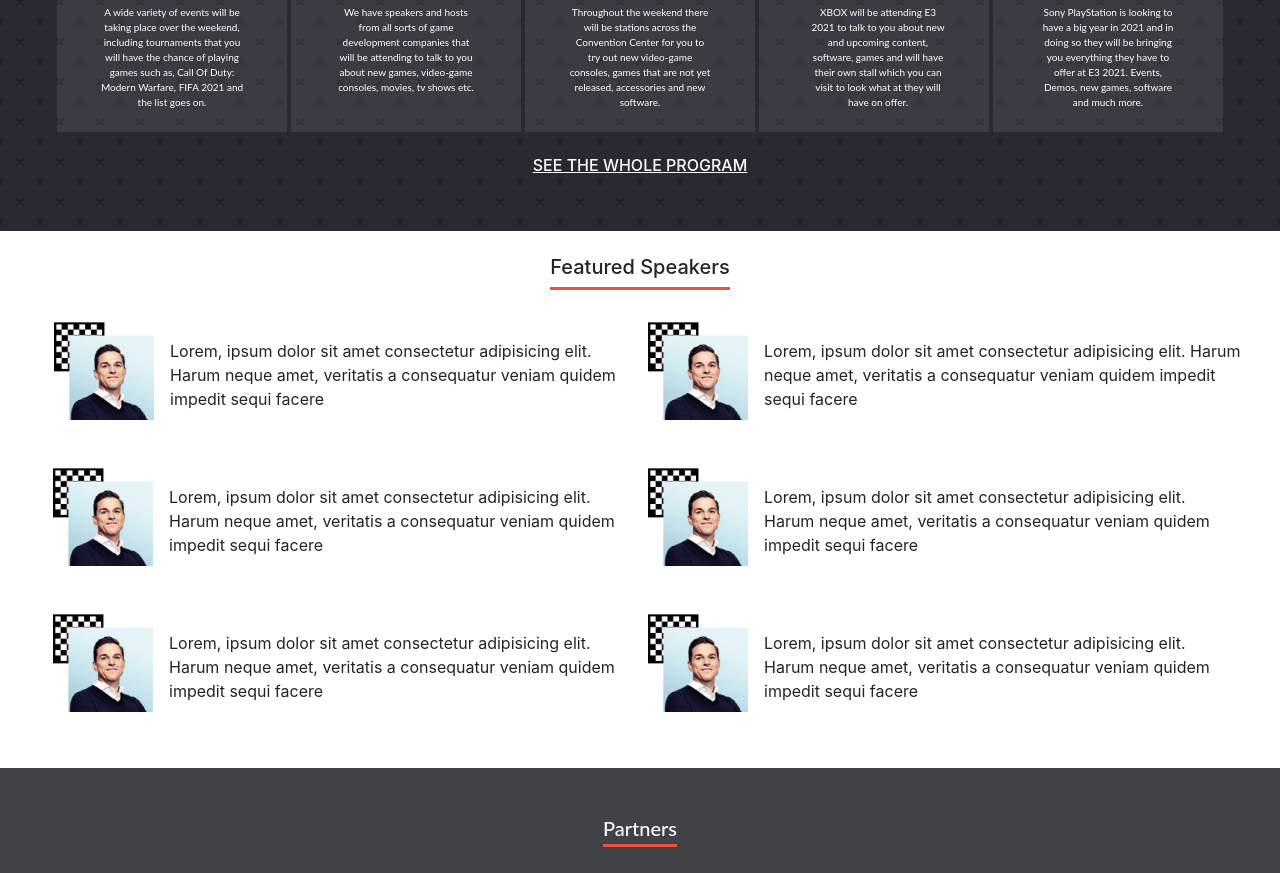
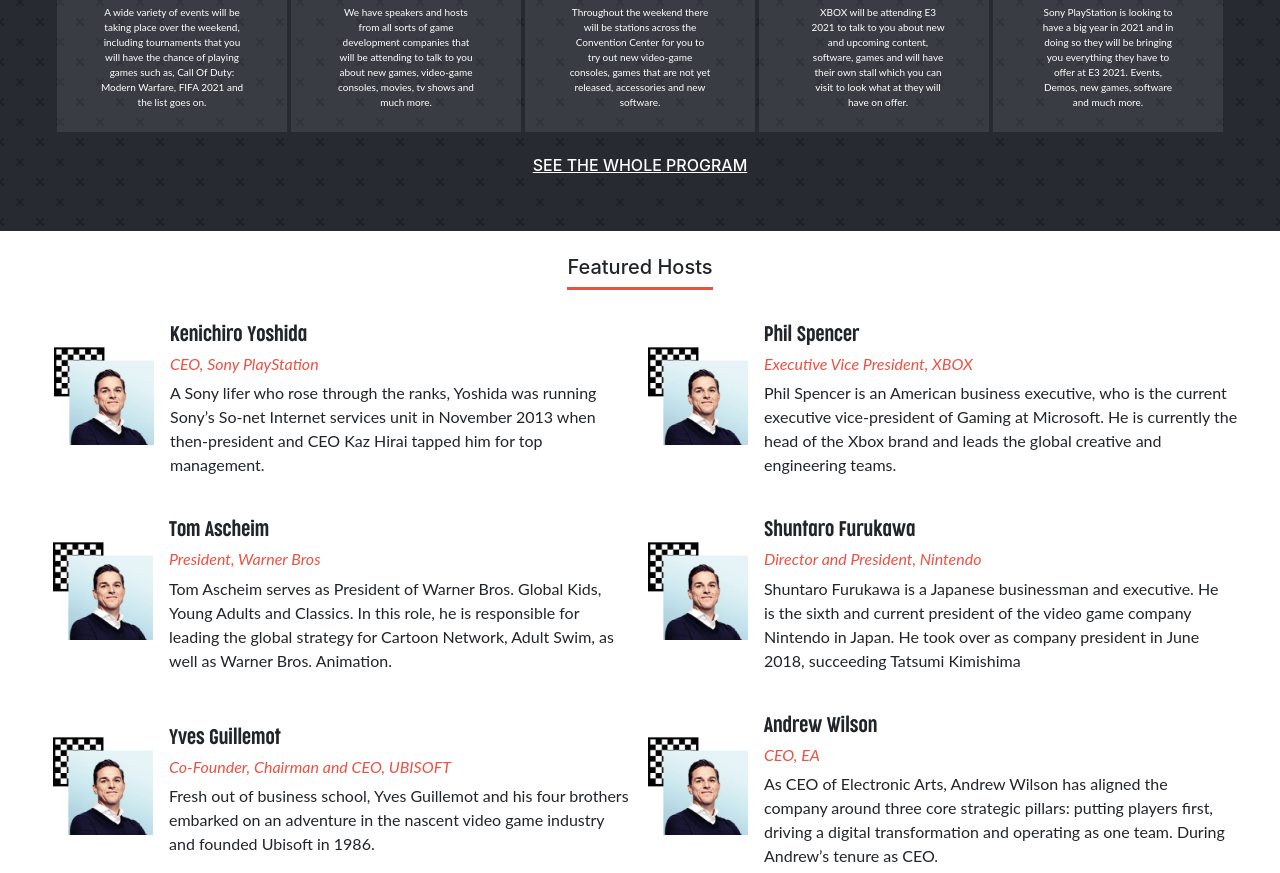
Before and after one commit to DcRonan/conference-page, a website: page index.html in a window 1280 px wide. Shown: the part 767-1640 px from the top of the page. Drawn offline with nearby package versions, Linux system fonts and the light colour scheme; a web font is replaced by a local one.

Commit message:
added names and bios of hosts

```diff
--- a/index.html
+++ b/index.html
@@ -129,7 +129,7 @@
       <div class="d-md-flex">
         <div class="d-flex flex-md-column flex-box bg-program-box program-box p-2 no-gutters mb-2 pt-md-3 pb-md-3">
           <div class="d-flex flex-md-column flex-text col-4 mb-md-2">
-            <i class="fas fa-user mb-md-2"></i>
+            <i class="fas fa-calendar-alt mb-md-2"></i>
             <span class="font-weight-bold pl-2 pl-md-0 m-md-0">
               Events
             </span>
@@ -141,19 +141,19 @@
         </div>
         <div class="p-2 flex-md-column flex-box bg-program-box program-box no-gutters mb-2 pt-md-3 pb-md-3">
           <div class="d-flex flex-md-column flex-text col-4 mb-md-2">
-            <i class="fas fa-user mb-md-2"></i>
+            <i class="fas fa-user-tie mb-md-2"></i>
             <span class="font-weight-bold pl-2 pl-md-0 m-md-0">
               Talks
             </span>
           </div>
           <div class="col-8 text-md-center pl-2 pl-md-0 text-lato-reg">
             We have speakers and hosts from all sorts of game development companies that will be attending to talk to
-            you about new games, video-game consoles, movies, tv shows etc.
+            you about new games, video-game consoles, movies, tv shows and much more.
           </div>
         </div>
         <div class="d-flex p-2 flex-md-column flex-box bg-program-box program-box no-gutters mb-2 pt-md-3 pb-md-3">
           <div class="d-flex flex-md-column flex-text col-4 mb-md-2">
-            <i class="fas fa-user mb-md-2"></i>
+            <i class="fas fa-gamepad mb-md-2"></i>
             <span class="font-weight-bold pl-2 pl-md-0 m-md-0">
               Demo
             </span>
@@ -165,7 +165,7 @@
         </div>
         <div class="d-flex p-2 flex-md-column flex-box bg-program-box program-box no-gutters mb-2 pt-md-3 pb-md-3">
           <div class="d-flex flex-md-column flex-text col-4 mb-md-2">
-            <i class="fas fa-user mb-md-2"></i>
+            <i class="fab fa-xbox mb-md-2"></i>
             <span class="font-weight-bold pl-2 pl-md-0 m-md-0">
               XBOX
             </span>
@@ -177,7 +177,7 @@
         </div>
         <div class="d-flex p-2 flex-md-column flex-box bg-program-box program-box no-gutters mb-2 pt-md-3 pb-md-3">
           <div class="d-flex flex-md-column flex-text col-4 mb-md-2">
-            <i class="fas fa-user mb-md-2"></i>
+            <i class="fab fa-playstation mb-md-2"></i>
             <span class="font-weight-bold pl-2 pl-md-0 m-md-0">
               PS
             </span>
@@ -204,25 +204,37 @@
     <!-- FEATURED SPEAKERS -->
     <section class="row container-fluid no-gutters speakers pt-4 pb-4">
       <h5 class="pb-2 mb-3">
-        Featured Speakers
+        Featured Hosts
       </h5>
       <div class="d-md-flex container-fluid row">
         <figure class="d-flex flex-box p-2 no-gutters mb-2 pt-md-3 pb-md-3 col-12 col-md-6 pl-md-4">
           <div class="d-flex mr-3 flex-md-column flex-text mb-md-2">
             <img width="100" src="./src/assets/images/speaker-1.png" alt="picture of EA CEO">
           </div>
-          <figcaption>
-            Lorem, ipsum dolor sit amet consectetur adipisicing elit. Harum neque amet, veritatis a consequatur veniam
-            quidem impedit sequi facere
+          <figcaption class="text-lato-reg">
+            <h5 class="border-0">
+              Kenichiro Yoshida
+            </h5>
+            <h6>
+              CEO, Sony PlayStation
+            </h6>
+            A Sony lifer who rose through the ranks, Yoshida was running Sony’s So-net Internet services unit in
+            November 2013 when then-president and CEO Kaz Hirai tapped him for top management.
           </figcaption>
         </figure>
         <figure class="d-flex flex-box p-2 no-gutters mb-2 pt-md-3 pb-md-3 col-12 col-md-6">
           <div class="d-flex mr-3 flex-md-column flex-text mb-md-2">
             <img width="100" src="./src/assets/images/speaker-1.png" alt="picture of EA CEO">
           </div>
-          <figcaption>
-            Lorem, ipsum dolor sit amet consectetur adipisicing elit. Harum neque amet, veritatis a consequatur veniam
-            quidem impedit sequi facere
+          <figcaption class="text-lato-reg">
+            <h5 class="border-0">
+              Phil Spencer
+            </h5>
+            <h6>
+              Executive Vice President, XBOX
+            </h6>
+            Phil Spencer is an American business executive, who is the current executive vice-president of Gaming at
+            Microsoft. He is currently the head of the Xbox brand and leads the global creative and engineering teams.
           </figcaption>
         </figure>
         <!-- COLLAPSE BUTTON -->
@@ -238,36 +250,63 @@
             <div class="d-flex mr-3 flex-md-column flex-text mb-md-2">
               <img width="100" src="./src/assets/images/speaker-1.png" alt="picture of EA CEO">
             </div>
-            <figcaption>
-              Lorem, ipsum dolor sit amet consectetur adipisicing elit. Harum neque amet, veritatis a consequatur veniam
-              quidem impedit sequi facere
+            <figcaption class="text-lato-reg">
+              <h5 class="border-0">
+                Tom Ascheim
+              </h5>
+              <h6>
+                President, Warner Bros
+              </h6>
+              Tom Ascheim serves as President of Warner Bros. Global Kids, Young Adults and Classics. In this role, he
+              is responsible for leading the global strategy for Cartoon Network, Adult Swim, Boomerang and Turner
+              Classic Movies (TCM), as well as Warner Bros. Animation.
             </figcaption>
           </figure>
           <figure class="d-flex flex-box p-2 no-gutters mb-2 pt-md-3 pb-md-3 col-12 col-md-6">
             <div class="d-flex mr-3 flex-md-column flex-text mb-md-2">
               <img width="100" src="./src/assets/images/speaker-1.png" alt="picture of EA CEO">
             </div>
-            <figcaption>
-              Lorem, ipsum dolor sit amet consectetur adipisicing elit. Harum neque amet, veritatis a consequatur veniam
-              quidem impedit sequi facere
+            <figcaption class="text-lato-reg">
+              <h5 class="border-0">
+                Shuntaro Furukawa
+              </h5>
+              <h6>
+                Director and President, Nintendo
+              </h6>
+              Shuntaro Furukawa is a Japanese businessman and executive. He is the sixth and current president of the
+              video game company Nintendo in Japan. He took over as company president in June 2018, succeeding Tatsumi
+              Kimishima
             </figcaption>
           </figure>
           <figure class="d-flex flex-box p-2 no-gutters mb-2 pt-md-3 pb-md-3 col-12 col-md-6">
             <div class="d-flex mr-3 flex-md-column flex-text mb-md-2">
               <img width="100" src="./src/assets/images/speaker-1.png" alt="picture of EA CEO">
             </div>
-            <figcaption>
-              Lorem, ipsum dolor sit amet consectetur adipisicing elit. Harum neque amet, veritatis a consequatur veniam
-              quidem impedit sequi facere
+            <figcaption class="text-lato-reg">
+              <h5 class="border-0">
+                Yves Guillemot
+              </h5>
+              <h6>
+                Co-Founder, Chairman and CEO, UBISOFT
+              </h6>
+              Fresh out of business school, Yves Guillemot and his four brothers embarked on an adventure in the nascent
+              video game industry and founded Ubisoft in 1986.
             </figcaption>
           </figure>
           <figure class="d-flex flex-box p-2 no-gutters mb-2 pt-md-3 pb-md-3 col-12 col-md-6">
             <div class="d-flex mr-3 flex-md-column flex-text mb-md-2">
               <img width="100" src="./src/assets/images/speaker-1.png" alt="picture of EA CEO">
             </div>
-            <figcaption>
-              Lorem, ipsum dolor sit amet consectetur adipisicing elit. Harum neque amet, veritatis a consequatur veniam
-              quidem impedit sequi facere
+            <figcaption class="text-lato-reg">
+              <h5 class="border-0">
+                Andrew Wilson
+              </h5>
+              <h6>
+                CEO, EA
+              </h6>
+              As CEO of Electronic Arts, Andrew Wilson has aligned the company around three core strategic pillars:
+              putting players first, driving a digital transformation and operating as one team. During Andrew’s tenure
+              as CEO.
             </figcaption>
           </figure>
         </div>
@@ -276,36 +315,63 @@
             <div class="d-flex mr-3 flex-md-column flex-text mb-md-2">
               <img width="100" src="./src/assets/images/speaker-1.png" alt="picture of EA CEO">
             </div>
-            <figcaption>
-              Lorem, ipsum dolor sit amet consectetur adipisicing elit. Harum neque amet, veritatis a consequatur veniam
-              quidem impedit sequi facere
+            <figcaption class="text-lato-reg">
+              <h5 class="border-0">
+                Tom Ascheim
+              </h5>
+              <h6>
+                President, Warner Bros
+              </h6>
+              Tom Ascheim serves as President of Warner Bros. Global Kids, Young Adults and Classics. In this role, he
+              is responsible for leading the global strategy for Cartoon Network, Adult Swim, as well as Warner Bros.
+              Animation.
             </figcaption>
           </figure>
           <figure class="d-flex flex-box p-2 no-gutters mb-2 pt-md-3 pb-md-3 col-12 col-md-6">
             <div class="d-flex mr-3 flex-md-column flex-text mb-md-2">
               <img width="100" src="./src/assets/images/speaker-1.png" alt="picture of EA CEO">
             </div>
-            <figcaption>
-              Lorem, ipsum dolor sit amet consectetur adipisicing elit. Harum neque amet, veritatis a consequatur veniam
-              quidem impedit sequi facere
+            <figcaption class="text-lato-reg">
+              <h5 class="border-0">
+                Shuntaro Furukawa
+              </h5>
+              <h6>
+                Director and President, Nintendo
+              </h6>
+              Shuntaro Furukawa is a Japanese businessman and executive. He is the sixth and current president of the
+              video game company Nintendo in Japan. He took over as company president in June 2018, succeeding Tatsumi
+              Kimishima
             </figcaption>
           </figure>
           <figure class="d-flex flex-box p-2 no-gutters mb-2 pt-md-3 pb-md-3 col-12 col-md-6">
             <div class="d-flex mr-3 flex-md-column flex-text mb-md-2">
               <img width="100" src="./src/assets/images/speaker-1.png" alt="picture of EA CEO">
             </div>
-            <figcaption>
-              Lorem, ipsum dolor sit amet consectetur adipisicing elit. Harum neque amet, veritatis a consequatur veniam
-              quidem impedit sequi facere
+            <figcaption class="text-lato-reg">
+              <h5 class="border-0">
+                Yves Guillemot
+              </h5>
+              <h6>
+                Co-Founder, Chairman and CEO, UBISOFT
+              </h6>
+              Fresh out of business school, Yves Guillemot and his four brothers embarked on an adventure in the nascent
+              video game industry and founded Ubisoft in 1986.
             </figcaption>
           </figure>
           <figure class="d-flex flex-box p-2 no-gutters mb-2 pt-md-3 pb-md-3 col-12 col-md-6">
             <div class="d-flex mr-3 flex-md-column flex-text mb-md-2">
               <img width="100" src="./src/assets/images/speaker-1.png" alt="picture of EA CEO">
             </div>
-            <figcaption>
-              Lorem, ipsum dolor sit amet consectetur adipisicing elit. Harum neque amet, veritatis a consequatur veniam
-              quidem impedit sequi facere
+            <figcaption class="text-lato-reg">
+              <h5 class="border-0">
+                Andrew Wilson
+              </h5>
+              <h6>
+                CEO, EA
+              </h6>
+              As CEO of Electronic Arts, Andrew Wilson has aligned the company around three core strategic pillars:
+              putting players first, driving a digital transformation and operating as one team. During Andrew’s tenure
+              as CEO.
             </figcaption>
           </figure>
         </div>
--- a/src/scss/style.scss
+++ b/src/scss/style.scss
@@ -174,6 +174,17 @@
       color: $text-orange;
     }
   }
+
+  h6 {
+    color: $text-orange;
+    font-family: lato, sans-serif;
+    font-style: italic;
+    font-weight: 400;
+  }
+
+  figure h5 {
+    font-family: $cocogoose-semi-light;
+  }
 }
 
 /* ==========
```
Also changed, not shown: about.html (+2 -2 lines), src/css/style.css, 1 other file.
